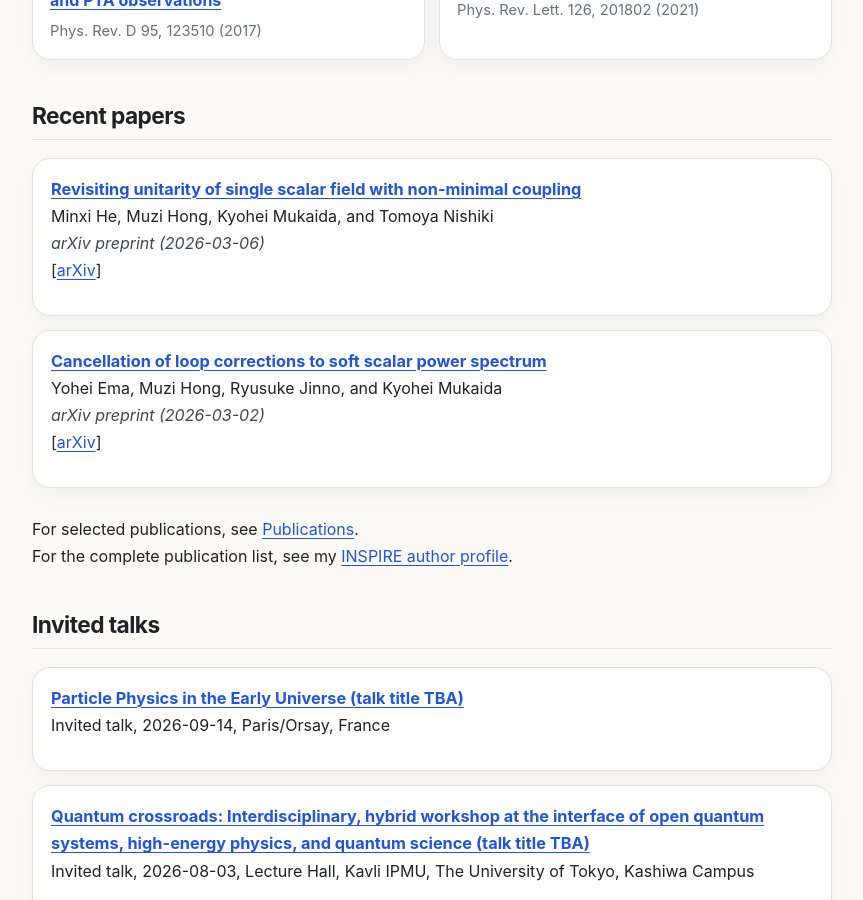
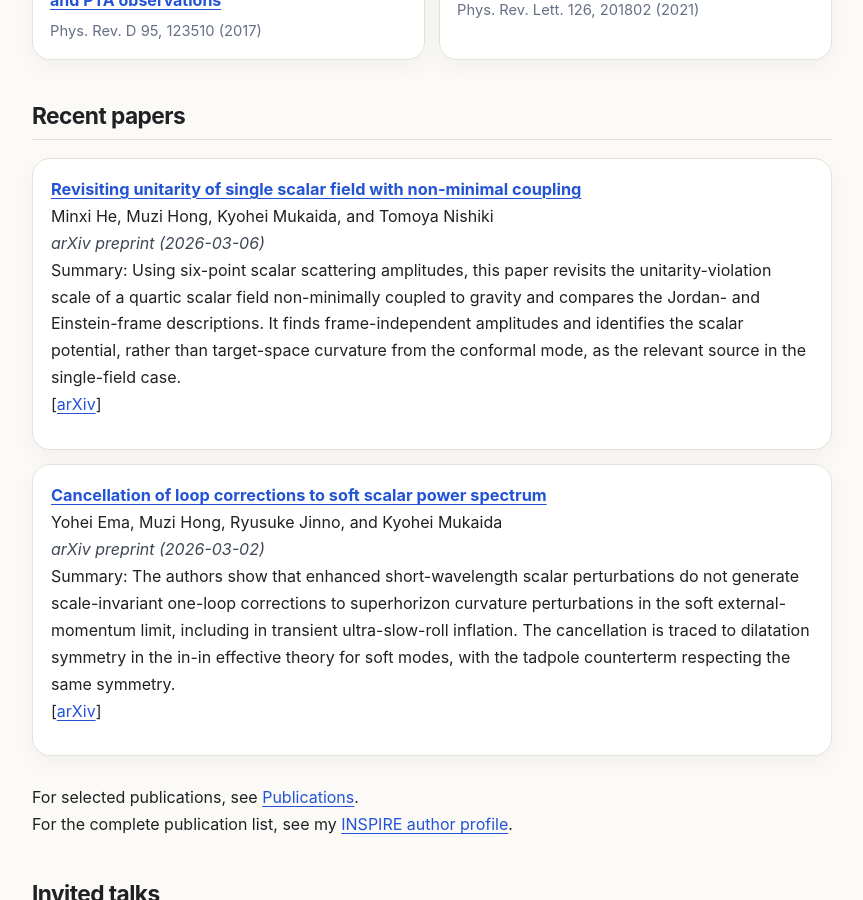
Before and after one commit to kyoheimukaida/kyoheimukaida.github.io, a Jekyll site: the page built from index.md, in a window 1280 px wide and 900 px high, scrolled down 744 px. Shown: the whole window, without its empty margins (142-1005 px from the left). Built offline with Jekyll 4.4.1, drawn with Linux system fonts in a browser that asks for light colours.

Commit message:
Improve recent paper summaries

```diff
--- a/index.md
+++ b/index.md
@@ -57,11 +57,13 @@
 - **[Revisiting unitarity of single scalar field with non-minimal coupling](https://arxiv.org/abs/2603.06296)**
   Minxi He, Muzi Hong, Kyohei Mukaida, and Tomoya Nishiki
   *arXiv preprint (2026-03-06)*
+  Summary: Using six-point scalar scattering amplitudes, this paper revisits the unitarity-violation scale of a quartic scalar field non-minimally coupled to gravity and compares the Jordan- and Einstein-frame descriptions. It finds frame-independent amplitudes and identifies the scalar potential, rather than target-space curvature from the conformal mode, as the relevant source in the single-field case.
   [[arXiv](https://arxiv.org/abs/2603.06296)]
 
 - **[Cancellation of loop corrections to soft scalar power spectrum](https://arxiv.org/abs/2603.01961)**
   Yohei Ema, Muzi Hong, Ryusuke Jinno, and Kyohei Mukaida
   *arXiv preprint (2026-03-02)*
+  Summary: The authors show that enhanced short-wavelength scalar perturbations do not generate scale-invariant one-loop corrections to superhorizon curvature perturbations in the soft external-momentum limit, including in transient ultra-slow-roll inflation. The cancellation is traced to dilatation symmetry in the in-in effective theory for soft modes, with the tadpole counterterm respecting the same symmetry.
   [[arXiv](https://arxiv.org/abs/2603.01961)]
 <!-- recent-papers:end -->
 
```
Also changed, not shown: _data/paper_summaries.json (added, +12 -0 lines).
